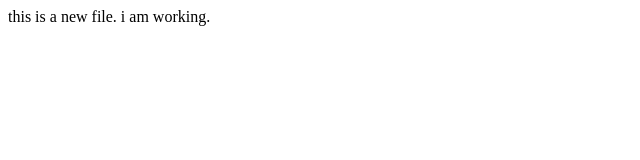
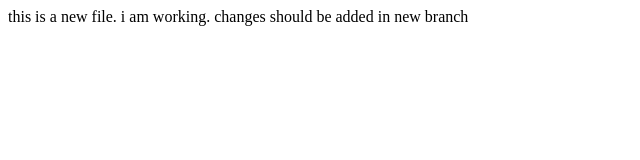
Before and after one commit to shawalmanzoor864-lab/backend-code, a plain HTML site: page new.html in a window 1280 px wide. Shown: the whole page, without its empty margins (0-640 px from the left). Drawn offline with Linux system fonts and the light colour scheme.

Commit message:
new changes made in branch

```diff
--- a/new.html
+++ b/new.html
@@ -8,6 +8,8 @@
     <p>
         this is a new file.
         i am working.
+        changes should be added in new branch
+
     </p>
 </body>
 </html>
```
